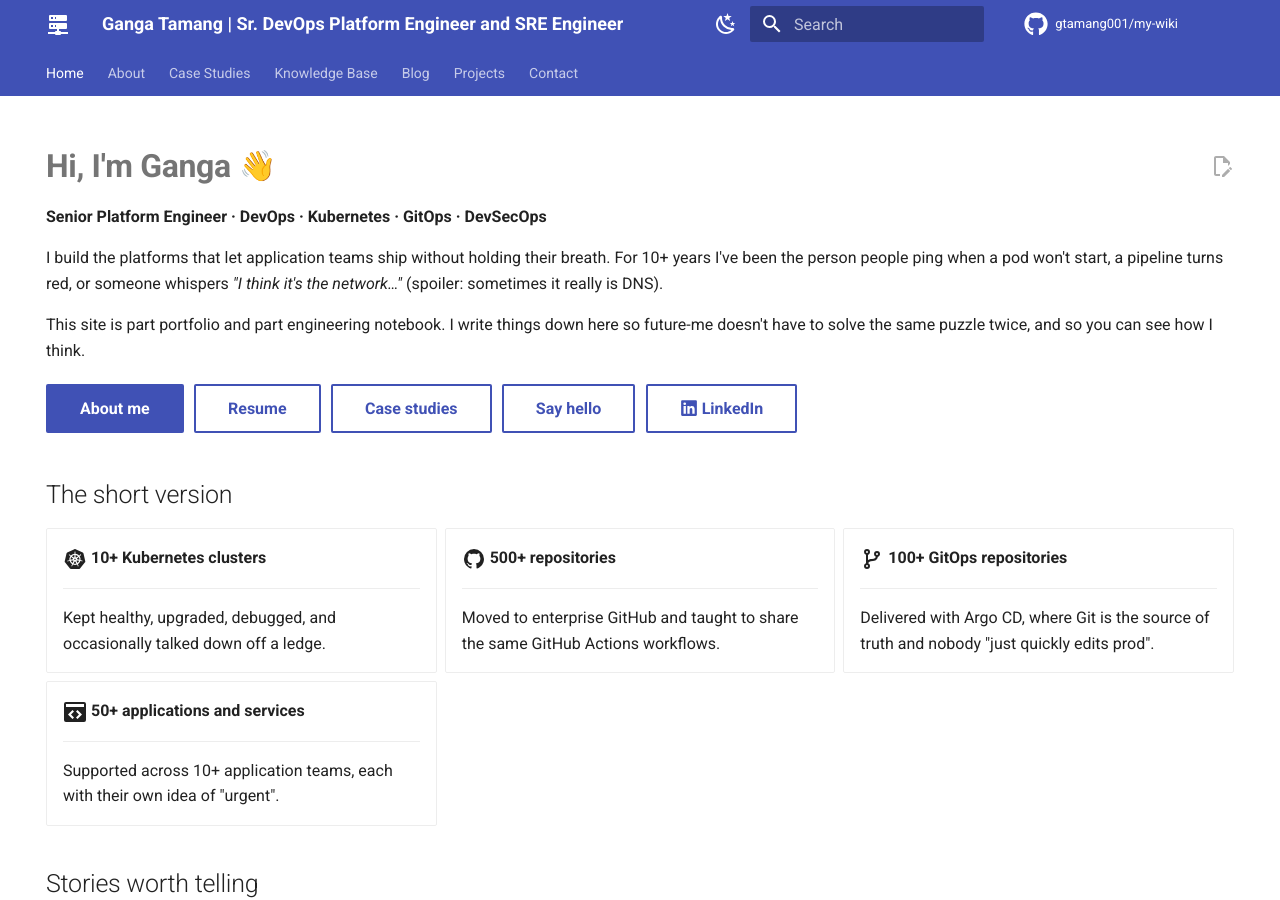
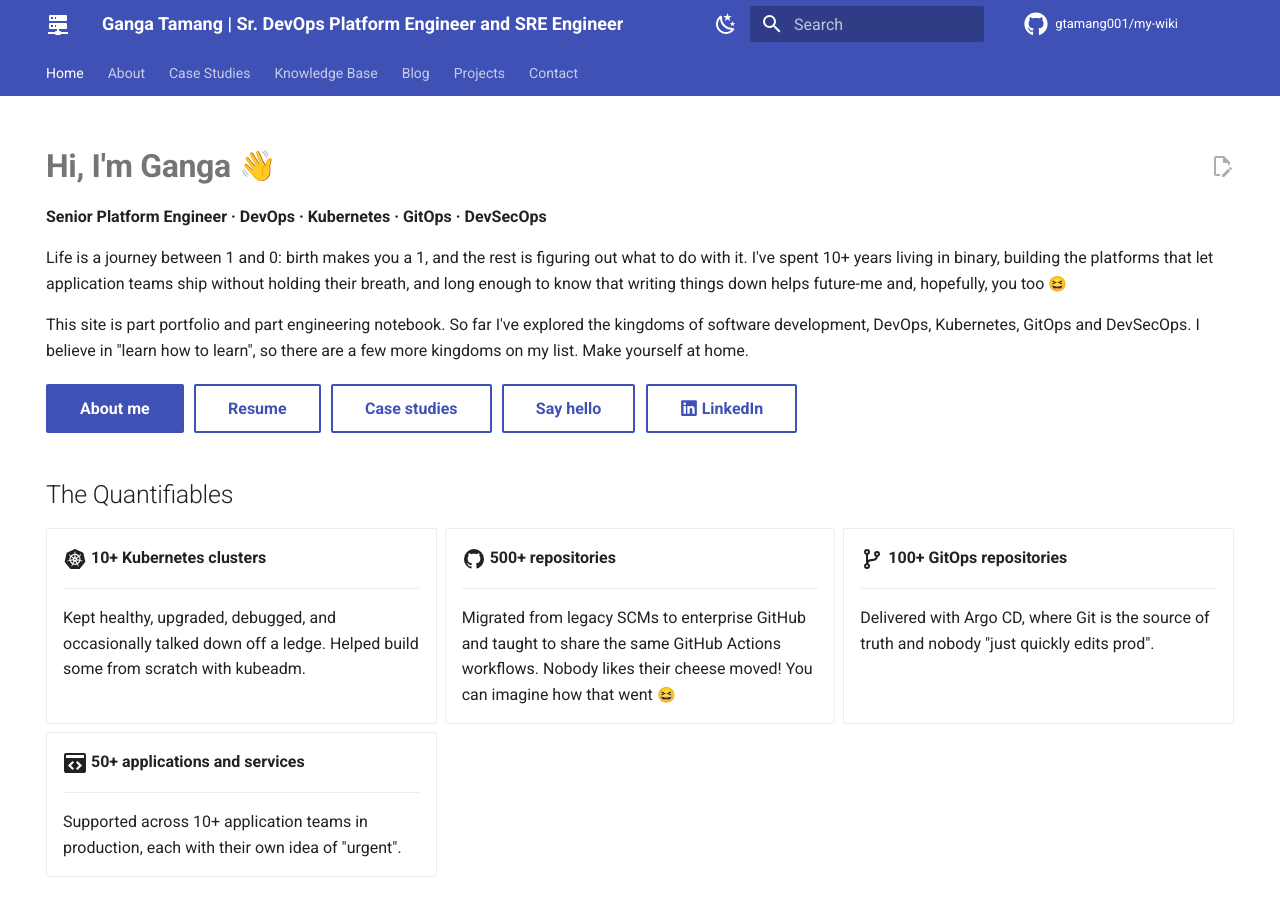
Before and after one commit to gtamang001/my-wiki, an MkDocs documentation site: the page built from docs/index.md, in a window 1280 px wide and 900 px high. Built offline with MkDocs 1.6.1 and Material for MkDocs 9.7.7, drawn with Linux system fonts in a browser that asks for light colours; emoji names are drawn with the system emoji font; comment, search, counter and statistics services are not loaded.

Commit message:
Refresh home page intro with the 1-and-0 hook
Rework the hero in the author's new voice: keep the binary metaphor,
restore a line on what I do and 10+ years of experience, and end on a
welcoming note. Rename the stats section to "The Quantifiables", align
the kubeadm claim with the resume, and fix typos in the stat cards.

Co-Authored-By: Claude Opus 5.5 <noreply@anthropic.com>

```diff
--- a/docs/index.md
+++ b/docs/index.md
@@ -11,9 +11,9 @@ hide:
 
 **Senior Platform Engineer · DevOps · Kubernetes · GitOps · DevSecOps**
 
-I build the platforms that let application teams ship without holding their breath. For 10+ years I've been the person people ping when a pod won't start, a pipeline turns red, or someone whispers *"I think it's the network…"* (spoiler: sometimes it really is DNS).
+Life is a journey between 1 and 0: birth makes you a 1, and the rest is figuring out what to do with it. I've spent 10+ years living in binary, building the platforms that let application teams ship without holding their breath, and long enough to know that writing things down helps future-me and, hopefully, you too :laughing:
 
-This site is part portfolio and part engineering notebook. I write things down here so future-me doesn't have to solve the same puzzle twice, and so you can see how I think.
+This site is part portfolio and part engineering notebook. So far I've explored the kingdoms of software development, DevOps, Kubernetes, GitOps and DevSecOps. I believe in "learn how to learn", so there are a few more kingdoms on my list. Make yourself at home.
 
 [About me](about.md){ .md-button .md-button--primary }
 [Resume](resume.md){ .md-button }
@@ -23,7 +23,7 @@ This site is part portfolio and part engineering notebook. I write things down h
 
 </div>
 
-## The short version
+## The Quantifiables
 
 <div class="grid cards" markdown>
 
@@ -31,13 +31,14 @@ This site is part portfolio and part engineering notebook. I write things down h
 
     ---
 
-    Kept healthy, upgraded, debugged, and occasionally talked down off a ledge.
+    Kept healthy, upgraded, debugged, and occasionally talked down off a ledge. Helped build some from scratch with kubeadm.
 
 -   :material-github:{ .lg .middle } **500+ repositories**
 
     ---
 
-    Moved to enterprise GitHub and taught to share the same GitHub Actions workflows.
+    Migrated from legacy SCMs to enterprise GitHub and taught to share the same GitHub Actions workflows.
+    Nobody likes their cheese moved! You can imagine how that went :laughing:
 
 -   :material-source-branch:{ .lg .middle } **100+ GitOps repositories**
 
@@ -49,7 +50,7 @@ This site is part portfolio and part engineering notebook. I write things down h
 
     ---
 
-    Supported across 10+ application teams, each with their own idea of "urgent".
+    Supported across 10+ application teams in production, each with their own idea of "urgent".
 
 </div>
 
```
